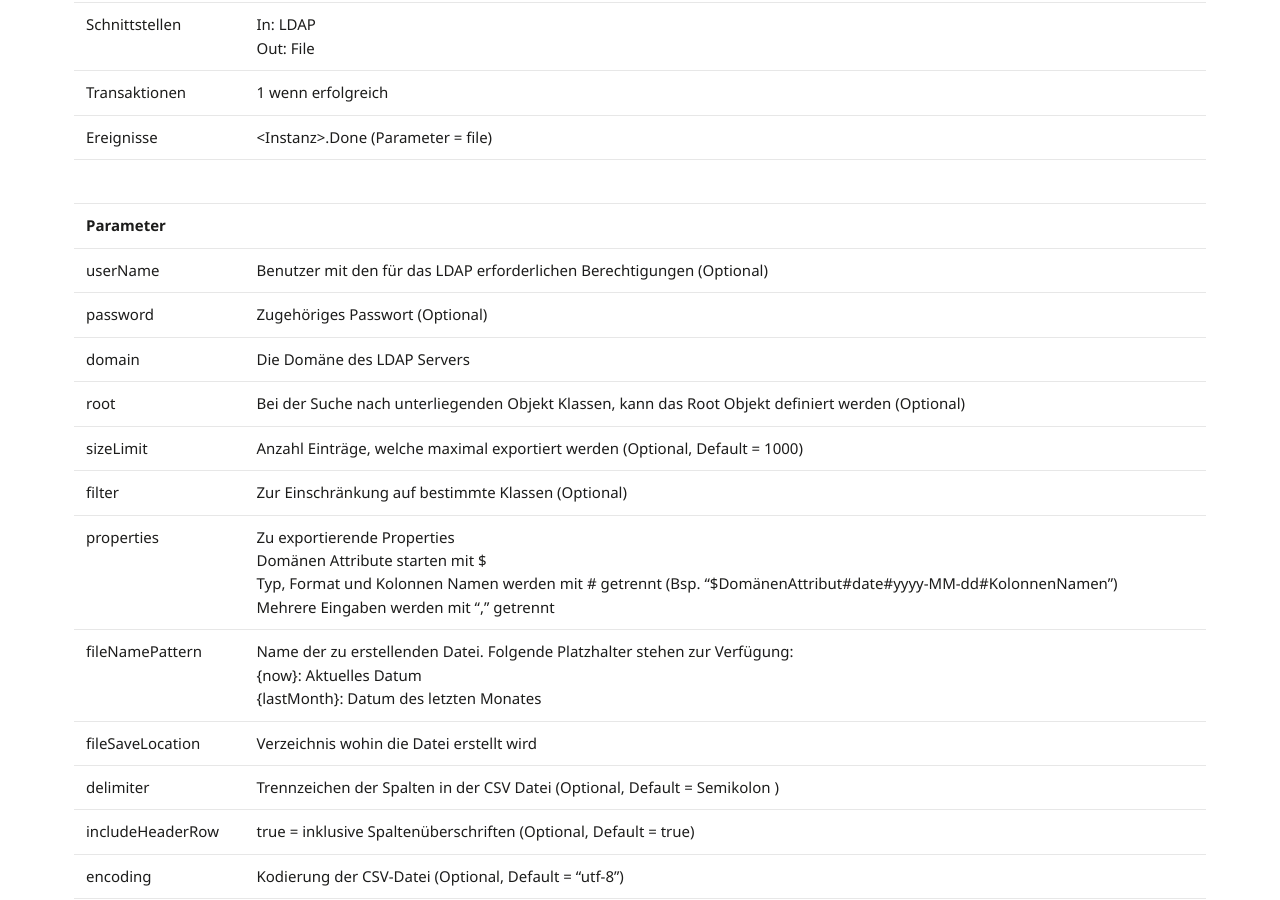
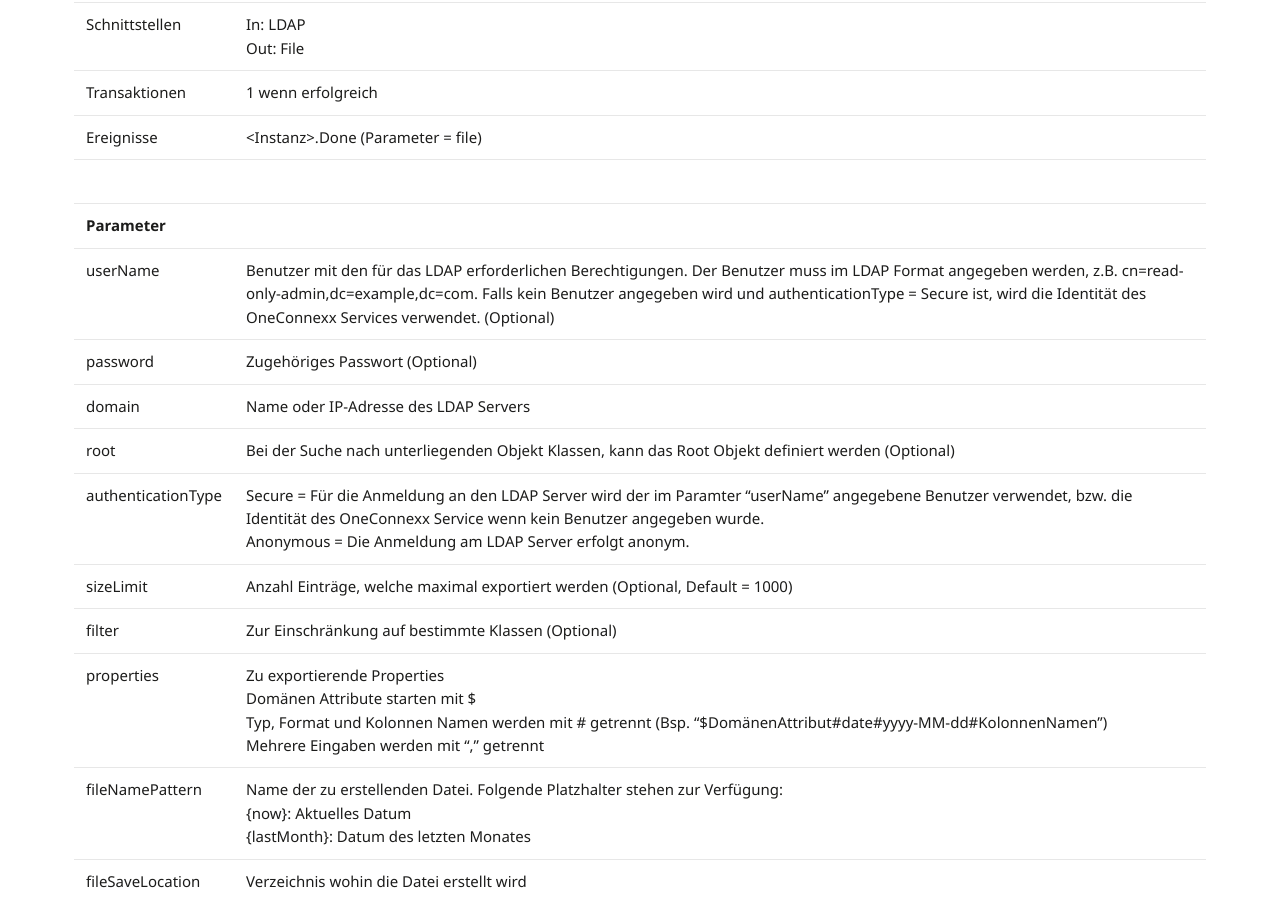
Before and after one commit to primesoft-group/oneconnexx-docs, a Jekyll site: the page built from _pages/addins/de/ldap2csv.md, in a window 1280 px wide and 900 px high, scrolled down 483 px. Built offline with Jekyll 4.4.1, drawn with Linux system fonts in a browser that asks for light colours; nearby versions of some CDN libraries; some web fonts are replaced.

Commit message:
Update ldap2csv.md

```diff
--- a/_pages/addins/de/ldap2csv.md
+++ b/_pages/addins/de/ldap2csv.md
@@ -15,10 +15,11 @@ Das Ldap2CSV Add-In ermittelt via LDAP Angaben aus dem AD (Active Directory) und
 | Ereignisse | &lt;Instanz&gt;.Done (Parameter = file)|
 | | |
 | __Parameter__ | |
-| userName | Benutzer mit den für das LDAP erforderlichen Berechtigungen (Optional) |
+| userName | Benutzer mit den für das LDAP erforderlichen Berechtigungen. Der Benutzer muss im LDAP Format angegeben werden, z.B. cn=read-only-admin,dc=example,dc=com. Falls kein Benutzer angegeben wird und authenticationType = Secure ist, wird die Identität des OneConnexx Services verwendet. (Optional) |
 | password | Zugehöriges Passwort (Optional) |
-| domain | Die Domäne des LDAP Servers |
+| domain | Name oder IP-Adresse des LDAP Servers |
 | root | Bei der Suche nach unterliegenden Objekt Klassen, kann das Root Objekt definiert werden (Optional) |
+| authenticationType | Secure = Für die Anmeldung an den LDAP Server wird der im Paramter "userName" angegebene Benutzer verwendet, bzw. die Identität des OneConnexx Service wenn kein Benutzer angegeben wurde.<br/>Anonymous = Die Anmeldung am LDAP Server erfolgt anonym. |
 | sizeLimit | Anzahl Einträge, welche maximal exportiert werden (Optional, Default = 1000) |
 | filter | Zur Einschränkung auf bestimmte Klassen (Optional) |
 | properties | Zu exportierende Properties<br />Domänen Attribute starten mit $<br/>Typ, Format und Kolonnen Namen werden mit # getrennt (Bsp. "$DomänenAttribut#date#yyyy-MM-dd#KolonnenNamen")<br/>Mehrere Eingaben werden mit "," getrennt |
```
